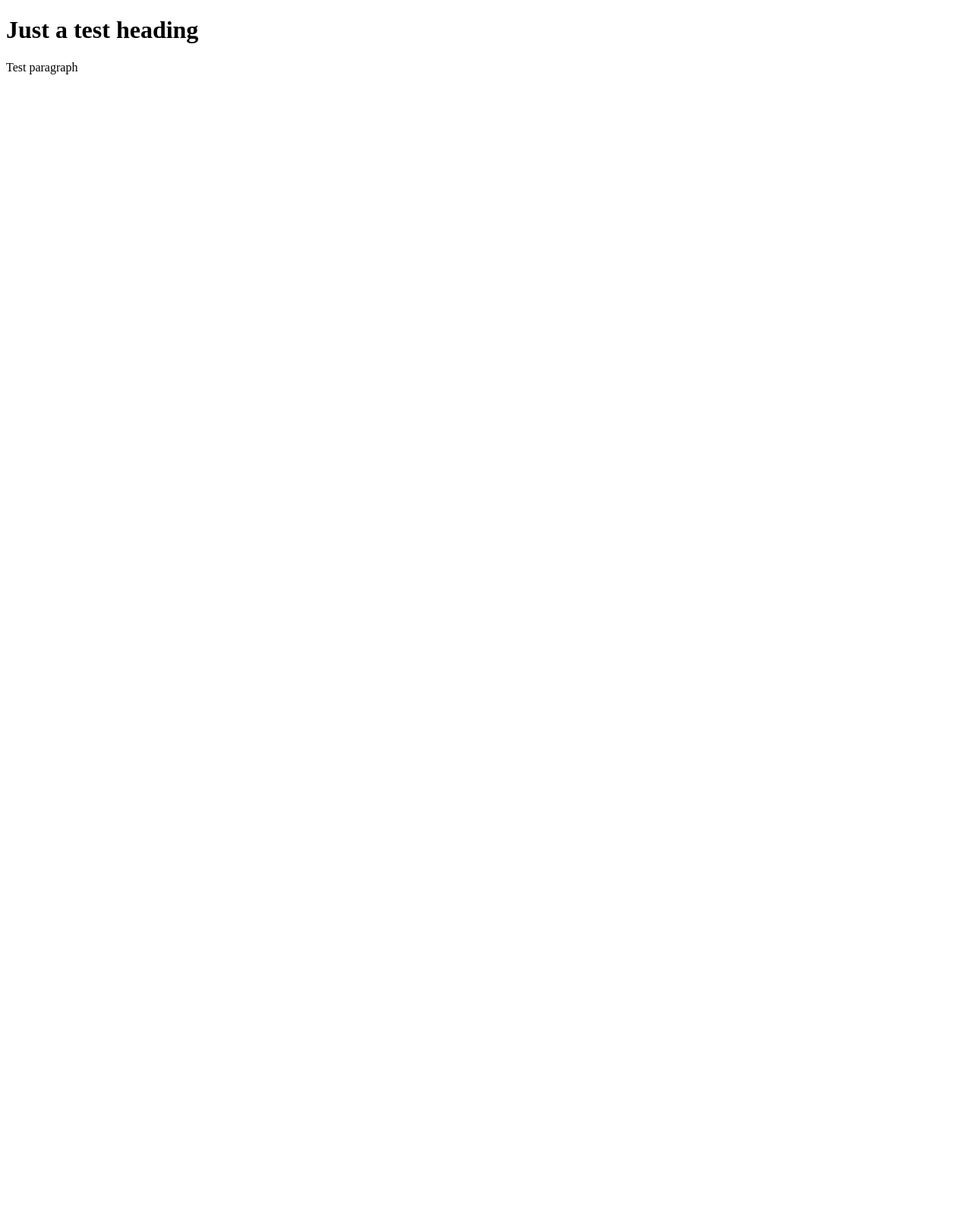
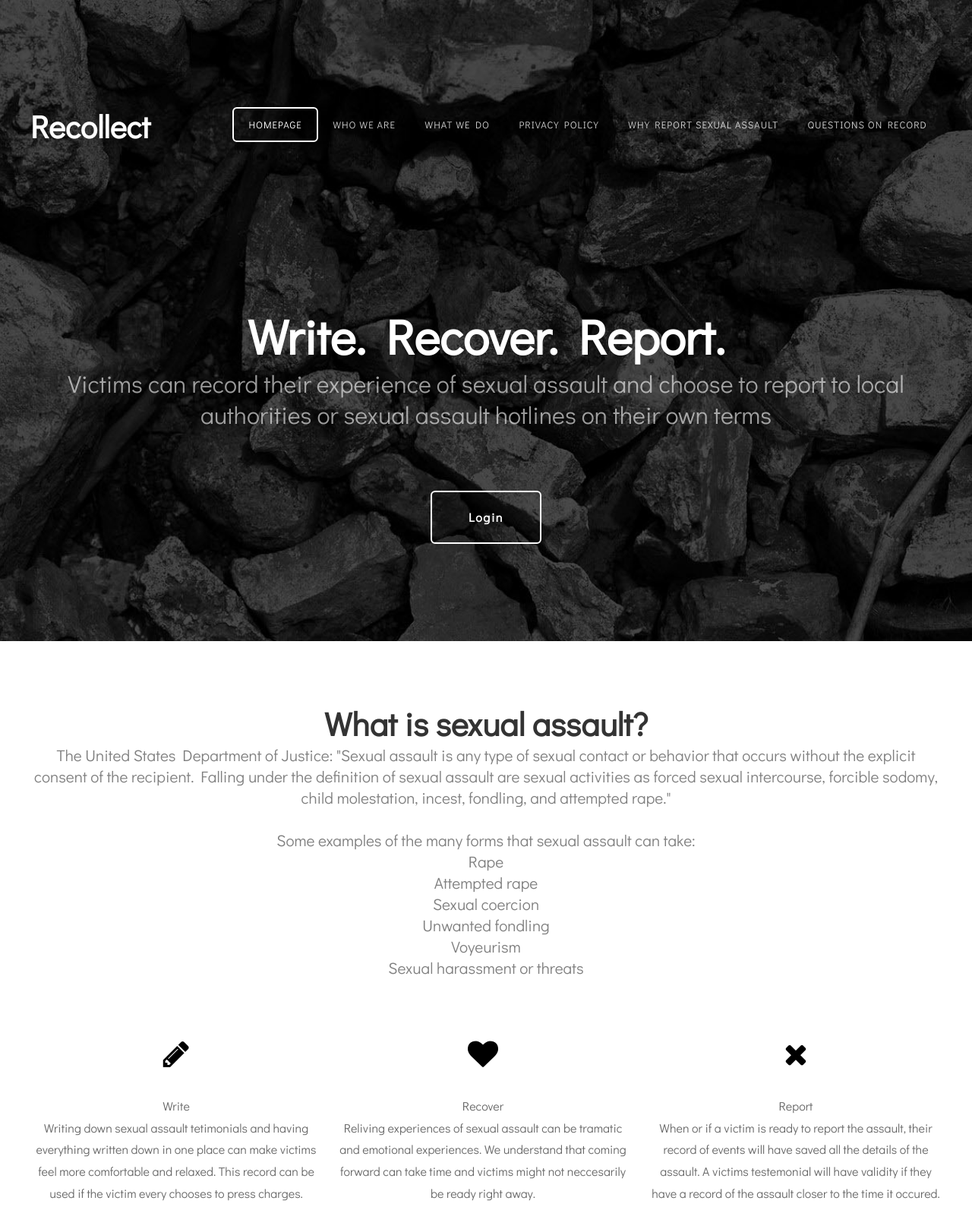
Before and after one commit to JosephPrachar/Chimehack-Project, a website: page static/home.html in a window 1280 px wide. Shown: the top 1589 px of the page at 76% size. Before the commit the page ends 800 px from the top, so only its background shows below. Drawn offline with Linux system fonts and the light colour scheme.

Commit message:
Move index.html to home.html

```diff
--- a/static/home.html
+++ b/static/home.html
@@ -1,12 +1,106 @@
-<!DOCTYPE html>
-<html>
+<!DOCTYPE html PUBLIC "-//W3C//DTD XHTML 1.0 Strict//EN" "http://www.w3.org/TR/xhtml1/DTD/xhtml1-strict.dtd">
+<!--
+Design by TEMPLATED
+http://templated.co
+Released for free under the Creative Commons Attribution License
+
+Name       : StoneWork
+Description: A two-column, fixed-width design with dark color scheme.
+Version    : 1.0
+Released   : 20140228
+
+-->
+<html xmlns="http://www.w3.org/1999/xhtml">
 <head>
-<title>Chimehack3 project</title>
+<meta http-equiv="Content-Type" content="text/html; charset=utf-8" />
+<title></title>
+<meta name="keywords" content="" />
+<meta name="description" content="" />
+<link href="http://fonts.googleapis.com/css?family=Didact+Gothic" rel="stylesheet" />
+<link href="templated-stonework/default.css" rel="stylesheet" type="text/css" media="all" />
+<link href="templated-stonework/fonts.css" rel="stylesheet" type="text/css" media="all" />
+
+<!--[if IE 6]><link href="default_ie6.css" rel="stylesheet" type="text/css" /><![endif]-->
+
 </head>
 <body>
+<div id="header-wrapper">
+	<div id="header" class="container">
+		<div id="logo">
+			<h1><a href="#">Recollect</a></h1>
+        </div>
+		<div id="menu">
+			<ul>
+				<li class="active"><a href="#" accesskey="1" title="">Homepage</a></li>
+				<li><a href="#" accesskey="2" title="">Who we are</a></li>
+				<li><a href="#" accesskey="3" title="">What we do</a></li>
+				<li><a href="#" accesskey="4" title="">Privacy policy</a></li>
+                <li><a href="#" accesskey="5" title="">Why report sexual assault</a></li>
+				<li><a href="#" accesskey="5" title="">Questions on record</a></li>
+			</ul>
+		</div>
+	</div>
+	<div id="banner" class="container">
+		<div class="title">
+			<h2>Write. Recover. Report.</h2>
+			<span class="byline">Victims can record their experience of sexual assault and choose to report to local authorities or sexual assault hotlines on their own terms </span>
+		</div>
+		<ul class="actions">
+			<li><a href="#" class="button">Login</a></li>
+		</ul>
+	</div>
+</div>
+<div id="wrapper">
+	<div id="three-column" class="container">
+		<div class="title">
+			<h2>What is sexual assault?</h2>
+			<span class="byline">The United States Department of Justice: "Sexual assault is any type of sexual contact or behavior that occurs without the explicit consent of the recipient. Falling under the definition of sexual assault are sexual activities as forced sexual intercourse, forcible sodomy, child molestation, incest, fondling, and attempted rape." <br> <br>Some examples of the many forms that sexual assault can take: <br>
 
-<h1>Just a test heading</h1>
-<p>Test paragraph</p>
+                <ol>
+                    <li>Rape</li>
+                    <li>Attempted rape</li>
+                    <li>Sexual coercion</li>
+                    <li>Unwanted fondling</li>
+                    <li>Voyeurism</li>
+                    <li>Sexual harassment or threats</li>
+                </ol>
 
+
+</span>
+		</div>
+		<div class="boxA">
+			<span class="fa fa-pencil"></span>
+			<p>Write<br>Writing down sexual assault tetimonials and having everything written down in one place can make victims feel more comfortable and relaxed. This record can be used if the victim every chooses to press charges. </p>
+
+		</div>
+		<div class="boxB">
+			<span class="fa fa-heart"></span>
+			<p>Recover<br>Reliving experiences of sexual assault can be tramatic and emotional experiences. We understand that coming forward can take time and victims might not neccesarily be ready right away. </p>
+
+		</div>
+		<div class="boxC">
+			<span class="fa fa-times"></span>
+			<p>Report<br>When or if a victim is ready to report the assault, their record of events will have saved all the details of the assault. A victims testemonial will have validity if they have a record of the assault closer to the time it occured.</p>
+
+		</div>
+	</div>
+</div>
+<!--
+<div id="welcome">
+	<div class="container">
+		<div class="title">
+			<h2>Fusce ultrices fringilla metus</h2>
+			<span class="byline">Donec leo, vivamus fermentum nibh in augue praesent a lacus at urna congue</span>
+		</div>
+		<p>This is <strong>StoneWork</strong>, a free, fully standards-compliant CSS template designed by <a href="http://templated.co" rel="nofollow">TEMPLATED</a>. The photos in this template are from <a href="http://fotogrph.com/"> Fotogrph</a>. This free template is released under the <a href="http://templated.co/license">Creative Commons Attribution</a> license, so you're pretty much free to do whatever you want with it (even use it commercially) provided you give us credit for it. Have fun :) </p>
+		<ul class="actions">
+			<li><a href="#" class="button">Etiam posuere</a></li>
+		</ul>
+	</div>
+</div>
+-->
+<div id="copyright" class="container">
+	<p>&copy; Recollect. All rights reserved. | Design by chimeHackers</a>.</p>
+</div>
 </body>
 </html>
```
